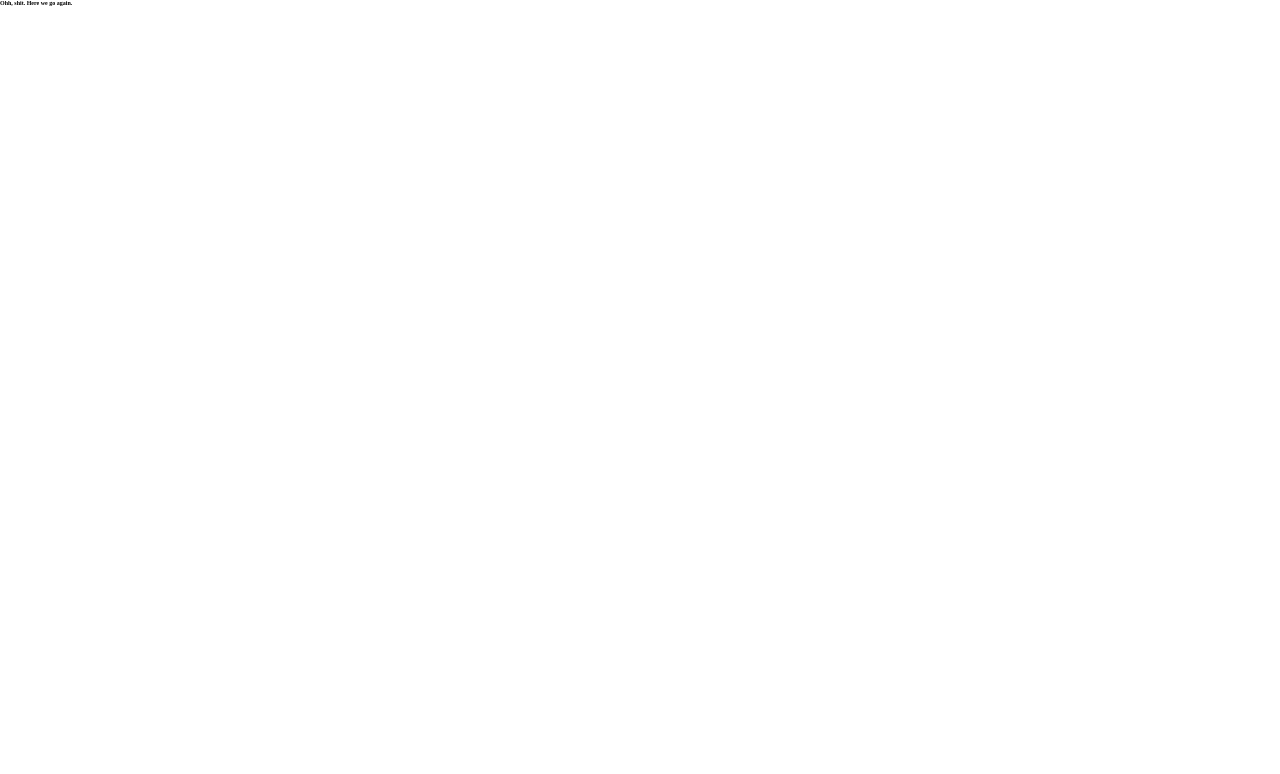
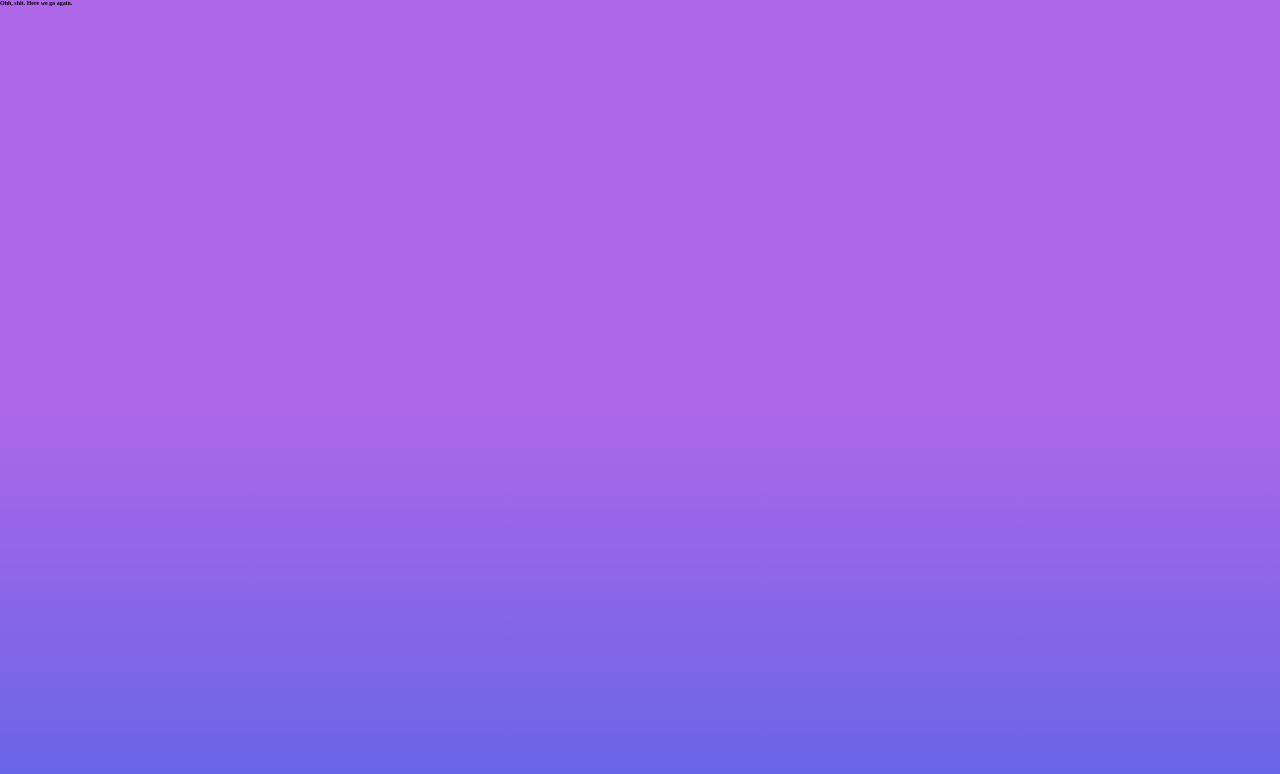
Before and after one commit to darubiomunoz/portfolio-07-faqaccordioncard, a React (Create React App) app: page / in a window 1280 px wide. Shown: the top 774 px of the page. Built offline with nearby package versions, Linux system fonts and the light colour scheme.

Commit message:
background in css

```diff
--- a/public/index.html
+++ b/public/index.html
@@ -10,6 +10,6 @@
     <link href="https://fonts.googleapis.com/css2?family=Kumbh+Sans:wght@300;400;700&display=swap" rel="stylesheet">
   </head>
   <body>
-    <div id="root"></div>
+    <div id="root" class="root"></div>
   </body>
 </html>
--- a/src/App.css
+++ b/src/App.css
@@ -1,16 +1,7 @@
 .App {
+  width: 100%;
+  height: 100%;
   text-align: center;
-}
-
-.App-logo {
-  height: 40vmin;
-  pointer-events: none;
-}
-
-@media (prefers-reduced-motion: no-preference) {
-  .App-logo {
-    animation: App-logo-spin infinite 20s linear;
-  }
 }
 
 .App-header {
@@ -27,12 +18,3 @@
 .App-link {
   color: #61dafb;
 }
-
-@keyframes App-logo-spin {
-  from {
-    transform: rotate(0deg);
-  }
-  to {
-    transform: rotate(360deg);
-  }
-}
--- a/src/Variables.css
+++ b/src/Variables.css
@@ -9,8 +9,8 @@
     --layout-mobile: 375px;
     --layout-desktop: 1440px;
 
-    --color-gradient-option1: hsl(273, 75%, 66%);
-    --color-gradient-option2: hsl(240, 73%, 65%);
+    --color-gradient-option1: hsl(273, 75%, 66%); /* HEX #af67e9 */
+    --color-gradient-option2: hsl(240, 73%, 65%); /* HEX #6565e7 */
 
     --color-text-option1: hsl(238, 29%, 16%);
     --color-text-option2: hsl(14, 88%, 65%);
--- a/src/index.css
+++ b/src/index.css
@@ -4,3 +4,10 @@
   box-sizing: border-box;
   font-size: 62.5%;
 }
+
+body {
+  width: 100%;
+  height: 100vh;
+  background: rgb(175,103,233);
+  background: linear-gradient(180deg, rgba(175,103,233,1) 50%, rgba(101,101,231,1) 100%);
+}
--- a/src/index.js
+++ b/src/index.js
@@ -1,6 +1,8 @@
 import React from 'react';
 import ReactDOM from 'react-dom';
+import './Variables.css';
 import './index.css';
+
 import App from './App';
 
 ReactDOM.render(
```
